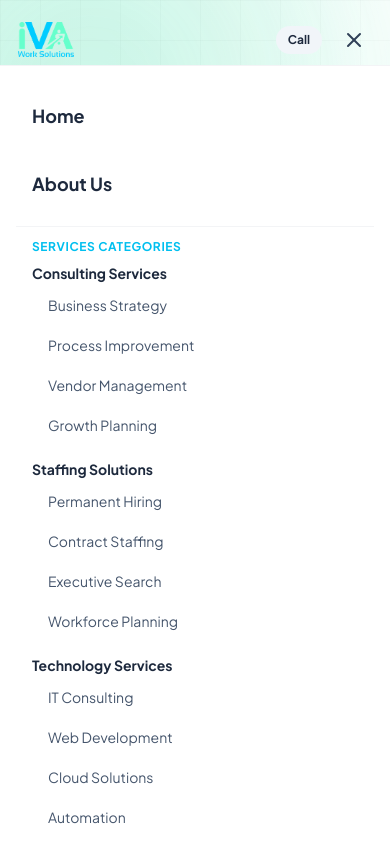
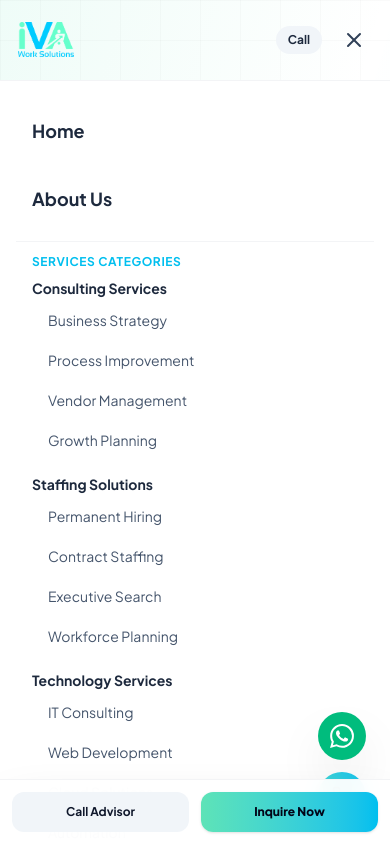
Before and after one commit to Rehankhadir/Ivaworks, a React (Vite) app: page / in a window 390 px wide. Both pictures are taken after a click on the button 354 px from the left and 40 px from the top of the page. Shown: the top 844 px of the page. Built offline with nearby package versions, Linux system fonts and the light colour scheme.

Commit message:
Mobile nav bar expand issues fix

```diff
--- a/src/components/Navbar.tsx
+++ b/src/components/Navbar.tsx
@@ -15,7 +15,7 @@ export default function Navbar({ currentPage, setCurrentPage, onNavigateToServic
   const [isScrolled, setIsScrolled] = useState(false);
   const isServicesPage = ['services', 'consulting-services', 'staffing-solutions', 'technology-services'].includes(currentPage);
 
-  // Handle scroll detection for sticky glassmorphism look
+  // Handle scroll detection for sticky glassmorphism look + close mobile menu on scroll
   useEffect(() => {
     const handleScroll = () => {
       if (window.scrollY > 20) {
@@ -23,10 +23,11 @@ export default function Navbar({ currentPage, setCurrentPage, onNavigateToServic
       } else {
         setIsScrolled(false);
       }
+      if (isOpen) setIsOpen(false);
     };
     window.addEventListener('scroll', handleScroll);
     return () => window.removeEventListener('scroll', handleScroll);
-  }, []);
+  }, [isOpen]);
 
   useEffect(() => {
     setIsScrolled(false);
@@ -68,7 +69,11 @@ export default function Navbar({ currentPage, setCurrentPage, onNavigateToServic
     setIsOpen(false);
   };
 
+  // Drawer top offset matches nav height: py-3 (scrolled ~64px) vs py-5 (not scrolled ~80px)
+  const drawerTop = isScrolled ? 'top-[64px]' : 'top-[80px]';
+
   return (
+    <>
       <nav className={`fixed top-0 left-0 right-0 z-50 transition-all duration-300 ${
         isScrolled
           ? 'bg-white/90 backdrop-blur-md shadow-md border-b border-gray-100/50 py-3'
@@ -82,17 +87,9 @@ export default function Navbar({ currentPage, setCurrentPage, onNavigateToServic
               onClick={() => setCurrentPage('home')}
               className="flex items-center space-x-3 cursor-pointer group"
             >
-            <div className="h-10 w-15 rounded-xl  from-[#5EE3B7] to-[#00BFEF] p-[2px] transition-transform duration-300 group-hover:scale-105">
-              {/* <div> */}
-              <img src={logo} alt="IVA Work Solutions Logo" className=" object-contain" />
-            {/* </div> */}
+              <div className="h-10 w-15 rounded-xl from-[#5EE3B7] to-[#00BFEF] p-[2px] transition-transform duration-300 group-hover:scale-105">
+                <img src={logo} alt="IVA Work Solutions Logo" className="object-contain" />
               </div>
-            {/* <div>
-              <span className="text-xl font-extrabold text-slate-900 tracking-tight block">
-                 <span className="bg-gradient-to-r from-[#5EE3B7] to-[#00BFEF] bg-clip-text text-transparent">Work Solutions</span>
-              </span>
-              <span className="text-[10px] tracking-widest text-slate-500 uppercase font-bold block -mt-1">Consulting & Tech</span>
-            </div> */}
             </div>
 
             {/* Desktop Navigation */}
@@ -270,7 +267,7 @@ export default function Navbar({ currentPage, setCurrentPage, onNavigateToServic
               </a>
               <button
                 onClick={() => setIsOpen(!isOpen)}
-              className="text-slate-700 hover:text-slate-900 p-2 rounded-xl hover:bg-slate-100 transition-all"
+                className="relative z-50 text-slate-700 hover:text-slate-900 p-2 rounded-xl hover:bg-slate-100 transition-all"
               >
                 {isOpen ? <X className="h-6 w-6" /> : <Menu className="h-6 w-6" />}
               </button>
@@ -278,10 +275,11 @@ export default function Navbar({ currentPage, setCurrentPage, onNavigateToServic
 
           </div>
         </div>
+      </nav>
 
-      {/* Mobile Drawer */}
+      {/* Mobile Drawer — outside <nav> so the nav (z-50) always sits above it, keeping the toggle button clickable */}
       {isOpen && (
-        <div className="lg:hidden fixed inset-0 top-[65px] bg-white z-40 overflow-y-auto px-4 py-6 border-t border-gray-100 flex flex-col justify-between">
+        <div className={`lg:hidden fixed ${drawerTop} left-0 right-0 bottom-0 bg-white z-40 overflow-y-auto px-4 py-6 pb-24 border-t border-gray-100 flex flex-col justify-between`}>
           <div className="space-y-4">
             <button
               onClick={() => { setCurrentPage('home'); setIsOpen(false); }}
@@ -348,7 +346,6 @@ export default function Navbar({ currentPage, setCurrentPage, onNavigateToServic
                   ))}
                 </div>
               </div>
-
             </div>
 
             <button
@@ -390,6 +387,6 @@ export default function Navbar({ currentPage, setCurrentPage, onNavigateToServic
           </div>
         </div>
       )}
-    </nav>
+    </>
   );
 }
--- a/src/pages/Home.tsx
+++ b/src/pages/Home.tsx
@@ -30,7 +30,7 @@ export default function Home({ setCurrentPage }: HomeProps) {
       <section className="relative min-h-[90vh] flex items-center justify-center pt-24 overflow-hidden bg-white text-slate-900">
         <div className="absolute inset-0 z-0 overflow-hidden">
           <div className="absolute top-0 left-0 w-full h-full bg-gradient-to-br from-[#5EE3B7]/10 via-transparent to-[#00BFEF]/10"></div>
-          <div className="absolute -top-40 -left-40 w-[500px] h-[500px] rounded-full bg-[#5EE3B7]/30 blur-[120px] animate-pulse"></div>
+          {/* <div className="absolute -top-40 -left-40 w-[500px] h-[500px] rounded-full bg-[#5EE3B7]/30 blur-[120px] animate-pulse"></div> */}
           <div className="absolute top-1/3 -right-40 w-[600px] h-[600px] rounded-full bg-[#00BFEF]/20 blur-[150px] animate-pulse delay-700"></div>
           <div className="absolute inset-0 bg-[linear-gradient(to_right,#00000005_1px,transparent_1px),linear-gradient(to_bottom,#00000005_1px,transparent_1px)] bg-[size:40px_40px]"></div>
         </div>
@@ -43,7 +43,7 @@ export default function Home({ setCurrentPage }: HomeProps) {
                 <span>For Job Seekers & Employers</span>
               </div>
               <h1 className="text-4xl sm:text-5xl lg:text-6xl font-extrabold tracking-tight leading-none text-slate-950">
-                IVA Work Solutions –<br />
+                IVA Work Solutions <br />
                 <span className="bg-gradient-to-r from-[#5EE3B7] to-[#00BFEF] bg-clip-text text-transparent">
                   Jobs, Staffing & Technology
                 </span>
```
Lines whose indentation alone changed are shown as unchanged.
